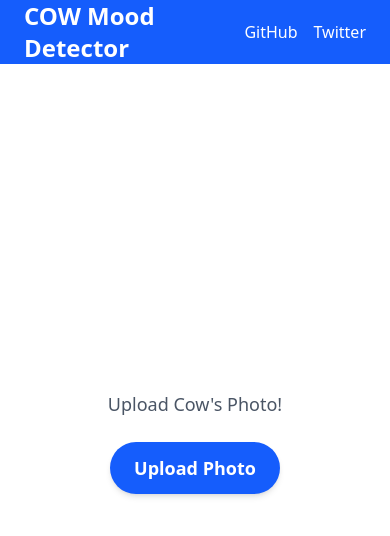
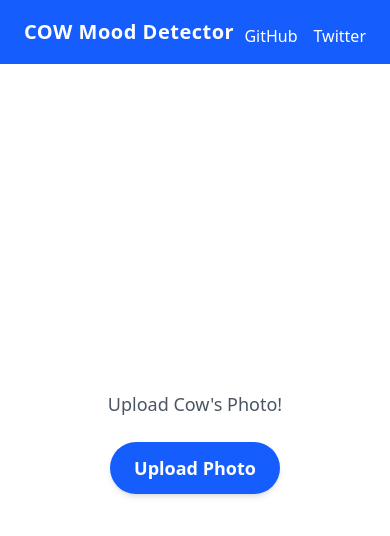
Before and after one commit to Zilan-Hasnath-Lithon/cow-mood-detector, a React (Vite) app: page / in a window 390 px wide. Shown: the top 536 px of the page. Built offline with nearby package versions, Linux system fonts and the light colour scheme.

Commit message:
Navbar.jsx

```diff
--- a/src/Components/Navbar.jsx
+++ b/src/Components/Navbar.jsx
@@ -1,22 +1,26 @@
-import React from 'react';
+import React from "react";
 
 const Navbar = () => {
   return (
-        <nav className="flex justify-between items-center h-16 px-6 bg-blue-600 shadow-md">
-            <h1 className="text-2xl font-bold text-white">COW Mood Detector</h1>
-            <div className="space-x-4">
+    <nav className="flex flex-wrap justify-between items-center h-16 px-6 bg-blue-600 shadow-md">
+      <h1 className="text-xl sm:text-2xl font-bold text-white tracking-wide">
+        COW Mood Detector
+      </h1>
+      <div className="flex space-x-4 mt-2 sm:mt-0">
+        {[
+          { name: "GitHub", url: "https://github.com/Zilan-Hasnath-Lithon" },
+          { name: "Twitter", url: "https://x.com/ZilanHasnath" },
+        ].map((link) => (
           <a
-                    href="https://github.com/Zilan-Hasnath-Lithon"
-                    className="text-white font-medium hover:text-gray-200 transition-colors duration-200"
+            key={link.name}
+            href={link.url}
+            target="_blank"
+            rel="noopener noreferrer"
+            className="text-white font-medium hover:text-gray-200 focus:outline-none focus:ring-2 focus:ring-white focus:ring-offset-2 focus:ring-offset-blue-600 transition-colors duration-200"
           >
-                    GitHub
+            {link.name}
           </a>
-                <a
-                    href="https://x.com/ZilanHasnath"
-                    className="text-white font-medium hover:text-gray-200 transition-colors duration-200"
-                >
-                    Twitter
-                </a>
+        ))}
       </div>
     </nav>
   );
```
Lines whose indentation alone changed are shown as unchanged.
